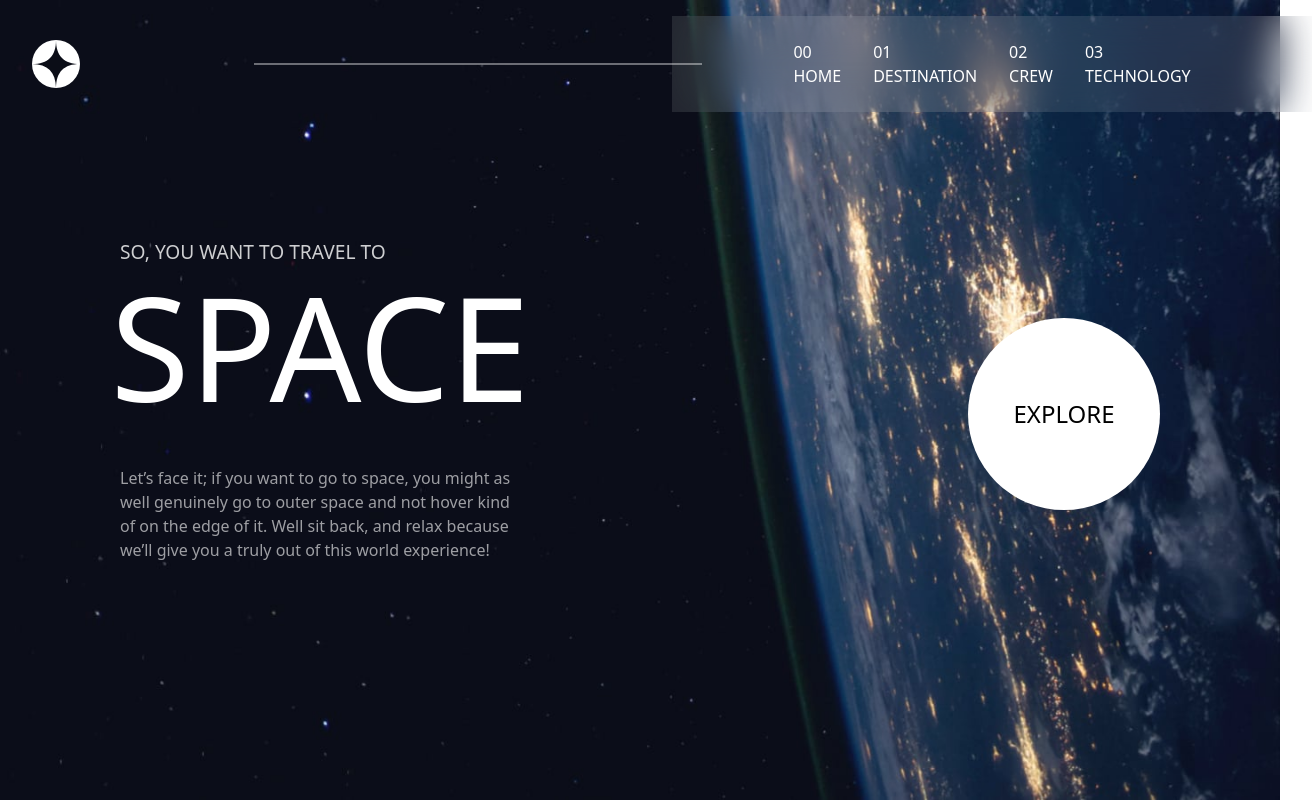
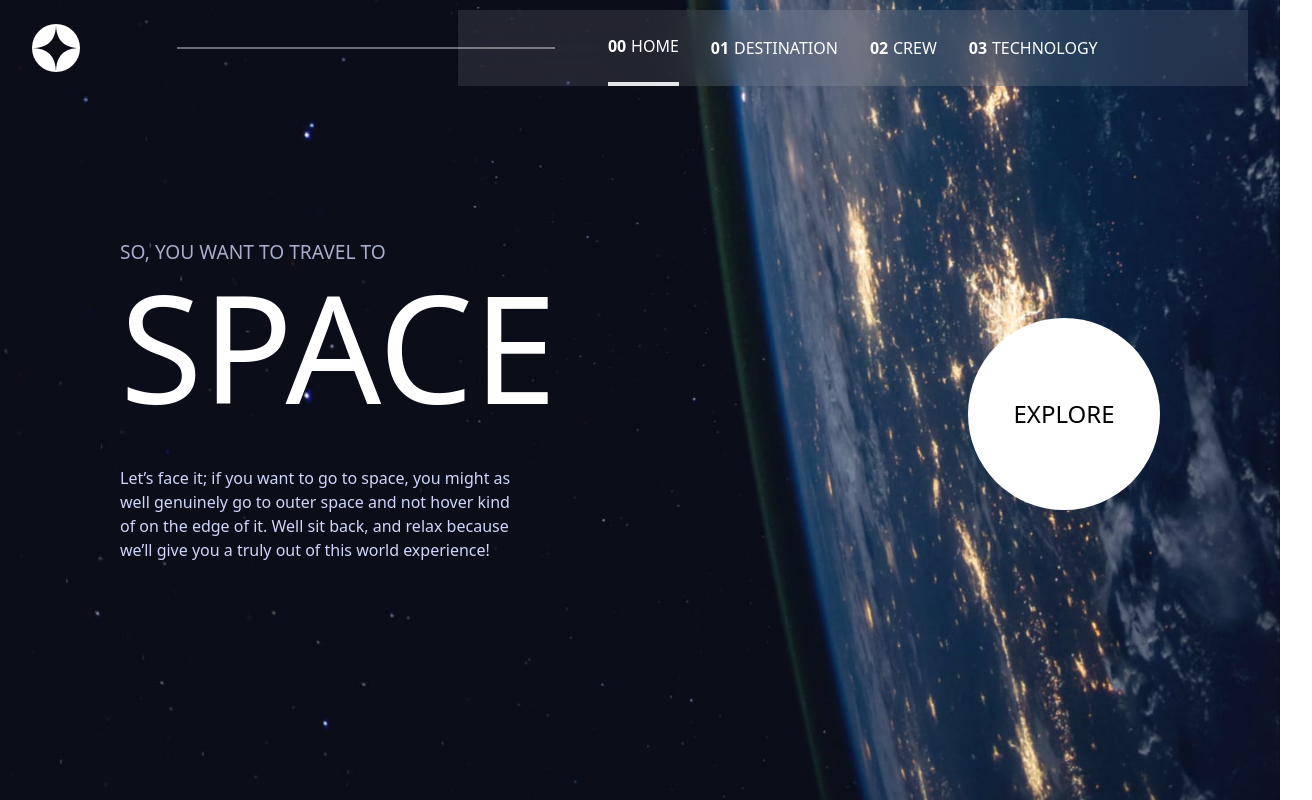
Before and after one commit to Vinit-Tiwari/space-tourism, a Next.js app: page / in a window 1280 px wide. Shown: the whole page, 1312 px wide, since content can reach past the window. Built offline with nearby package versions, Linux system fonts and the light colour scheme.

Commit message:
Completed project

```diff
--- a/components/Navbar.js
+++ b/components/Navbar.js
@@ -1,7 +1,9 @@
+import {useState} from "react";
 import styles from "../styles/navbar.module.css"
 import {useRouter} from "next/router";
 
 function Navbar() {
+  const [menuSelected,setMenuSelected]=useState(false)
   const router=useRouter()
   return (
     <span className={styles.container}>
@@ -16,15 +18,16 @@ function Navbar() {
           </g>
         </svg>
       </span>
-      <span className="hidden lg:flex h-[0.1rem] bg-white w-[35%] relative left-[8%] z-30 opacity-40 md:hidden"></span>
+      <span className="hidden lg:flex font-bold text-[16px] h-[0.1rem] bg-white w-[35%] relative left-[8%] z-30 opacity-40 md:hidden"></span>
       <span className={styles.menu}>
         <button
           type="button"
           onClick={() => {
             router.push("/");
           }}
+          className={router.route==="/"? "border-b-4":""}
         >
-          <p className="hidden lg:flex">00</p>
+          <p className="hidden lg:flex font-bold text-[16px]">00</p>
           HOME
         </button>
 
@@ -33,8 +36,9 @@ function Navbar() {
           onClick={() => {
             router.push("/destination/moon");
           }}
+          className={router.route==="/destination/[id]"? "border-b-4":""}
         >
-          <p className="hidden lg:flex">01</p>
+          <p className="hidden lg:flex font-bold text-[16px]">01</p>
           DESTINATION
         </button>
 
@@ -43,8 +47,9 @@ function Navbar() {
           onClick={() => {
             router.push("/crew/commander");
           }}
+          className={router.route==="/crew/[id]"? "border-b-4":""}
         >
-          <p className="hidden lg:flex">02</p>
+          <p className="hidden lg:flex font-bold text-[16px]">02</p>
           CREW
         </button>
 
@@ -53,11 +58,71 @@ function Navbar() {
           onClick={() => {
             router.push("/technology/vehicle");
           }}
+          className={router.route==="/technology/[id]"? "border-b-4":""}
         >
-          <p className="hidden lg:flex">03</p>
+          <p className="hidden lg:flex font-bold text-[16px]">03</p>
           TECHNOLOGY
         </button>
       </span>
+
+      <span onClick={()=> setMenuSelected(!menuSelected)} className="flex md:hidden lg:hidden text-white flex flex-col gap-[2rem] z-[10] items-center justify-center">
+        {menuSelected? <svg width="20" height="21" viewBox="0 0 20 21" fill="none" xmlns="http://www.w3.org/2000/svg"><g id="Group"><rect id="Rectangle Copy" x="2.5752" y="0.954102" width="24" height="3" transform="rotate(45 2.5752 0.954102)" fill="#D0D6F9" /><rect id="Rectangle Copy 3" x="0.454102" y="17.9246" width="24" height="3" transform="rotate(-45 0.454102 17.9246)" fill="#D0D6F9" /></g></svg>:
+          <svg width="24" height="21" viewBox="0 0 24 21" fill="none" xmlns="http://www.w3.org/2000/svg">
+            <rect width="24" height="3" fill="#D0D6F9" />
+            <rect y="9" width="24" height="3" fill="#D0D6F9" />
+            <rect y="18" width="24" height="3" fill="#D0D6F9" />
+          </svg>
+        }
+      </span>
+
+      {menuSelected?
+      <span className={styles.menuoptions}>
+          <button
+            type="button"
+            onClick={() => {
+              router.push("/");
+            }}
+            className={router.route==="/"? "border-b-4":""}
+          >
+            <p className="lg:flex font-bold text-[16px]">00</p>
+            HOME
+          </button>
+
+          <button
+            type="button"
+            onClick={() => {
+              router.push("/destination/moon");
+            }}
+            className={router.route==="/destination/[id]"? "border-b-4":""}
+          >
+            <p className="lg:flex font-bold text-[16px]">01</p>
+            DESTINATION
+          </button>
+
+          <button
+            type="button"
+            onClick={() => {
+              router.push("/crew/commander");
+            }}
+            className={router.route==="/crew/[id]"? "border-b-4":""}
+          >
+            <p className="lg:flex font-bold text-[16px]">02</p>
+            CREW
+          </button>
+
+          <button
+            type="button"
+            onClick={() => {
+              router.push("/technology/vehicle");
+            }}
+            className={router.route==="/technology/[id]"? "border-b-4":""}
+          >
+            <p className="lg:flex font-bold text-[16px]">03</p>
+            TECHNOLOGY
+          </button>
+      </span>
+      :false}
+
     </span>
   );
 }
--- a/pages/index.js
+++ b/pages/index.js
@@ -6,13 +6,13 @@ export default function Home() {
     <Layout>
       <span className={style.bg}>
         <span className="max-w-[65rem] w-full flex flex-col">
-          <span className={style.subheading}>SO, YOU WANT TO TRAVEL TO</span>
+          <span className="text-center lg:text-left text-[#D0D6F9] text-[1.2rem] w-full opacity-80">SO, YOU WANT TO TRAVEL TO</span>
 
           <span className="flex items-center justify-between gap-5 md:flex-col flex-col lg:flex-row">
             <span className="flex flex-col gap-10">
-              <p className={style.title}>SPACE</p>
+              <p className="text-[80px] md:text-[150px] lg:text-[150px] flex items-center justify-center h-[10rem]">SPACE</p>
 
-              <p className="max-w-[25rem] opacity-60">
+              <p className="text-[16px] text-center lg:text-left max-w-[25rem] text-[#D0D6F9]">
                 Let’s face it; if you want to go to space, you might as well
                 genuinely go to outer space and not hover kind of on the edge of
                 it. Well sit back, and relax because we’ll give you a truly out
--- a/styles/home.module.css
+++ b/styles/home.module.css
@@ -29,8 +29,3 @@
   font-size: 1.5rem;
   border-radius: 50%;
 }
-.subheading {
-  font-size: 1.2rem;
-  width: 100%;
-  opacity: 0.8;
-}
--- a/styles/navbar.module.css
+++ b/styles/navbar.module.css
@@ -1,22 +1,66 @@
-.container{
+.container {
   display: flex;
   align-items: center;
   justify-content: space-between;
-    margin: 1rem 2rem;
+  padding: 1rem 2rem;
   position: absolute;
   background-color: transparent;
   z-index: 10;
   width: 100%;
+  height: 6rem;
 }
-.menu{
-    display: flex;
+.menu {
+  display: none;
   justify-content: center;
   align-items: center;
   width: 100%;
-    max-width: 50%;
-    padding:1.5rem 1rem;
+  max-width: 65%;
   gap: 2rem;
   background: rgba(255, 255, 255, 0.1);
   backdrop-filter: blur(20px);
   color: white;
 }
+.menu button {
+  display: flex;
+  gap: 0.3rem;
+  padding: 1.5rem 0rem;
+}
+
+@media (min-width: 768px) {
+  .menu {
+    display: flex;
+  }
+  .menuoptions{
+    display: none;
+  }
+}
+
+.hamburger {
+  width: 1.6 rem;
+  height: 0.2rem;
+  background-color: white;
+}
+.menuoptions {
+  display: flex;
+  flex-direction: column;
+  background: rgba(255, 255, 255, 0.1);
+  backdrop-filter: blur(40px);
+  color: white;
+  position: fixed;
+  gap: 1.5rem;
+  overflow: hidden;
+  height: 100%;
+  width: 80vw;
+  align-items: self-start;
+  justify-content: start;
+  padding-top: 5rem;
+  z-index: 1;
+  top: 0%;
+  right: 0;
+}
+.menuoptions button {
+  display: flex;
+  gap: 0.5rem;
+  margin: 0rem 2rem;
+  padding: 0.5rem 0rem;
+}
```
Also changed, not shown: public/images/cancel.svg (added), public/images/menu.svg (added). Lines whose indentation alone changed are shown as unchanged.
